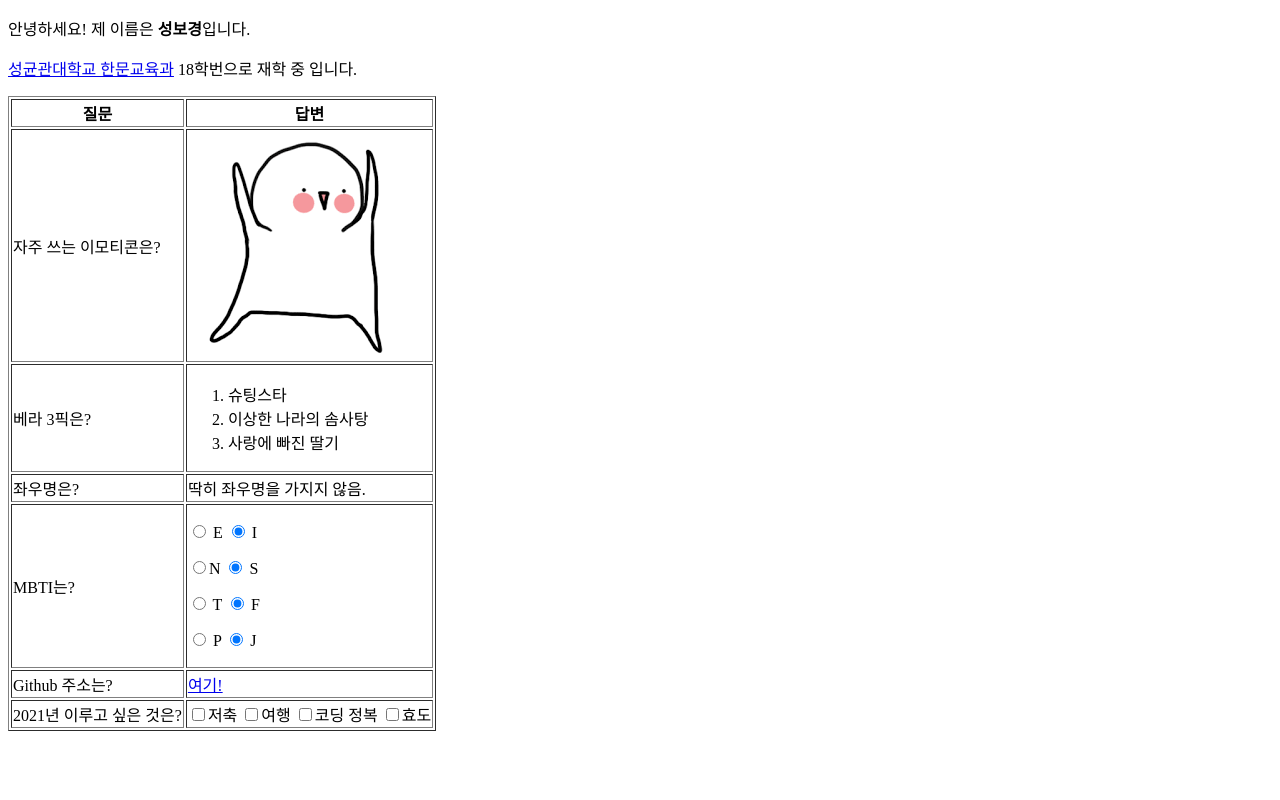
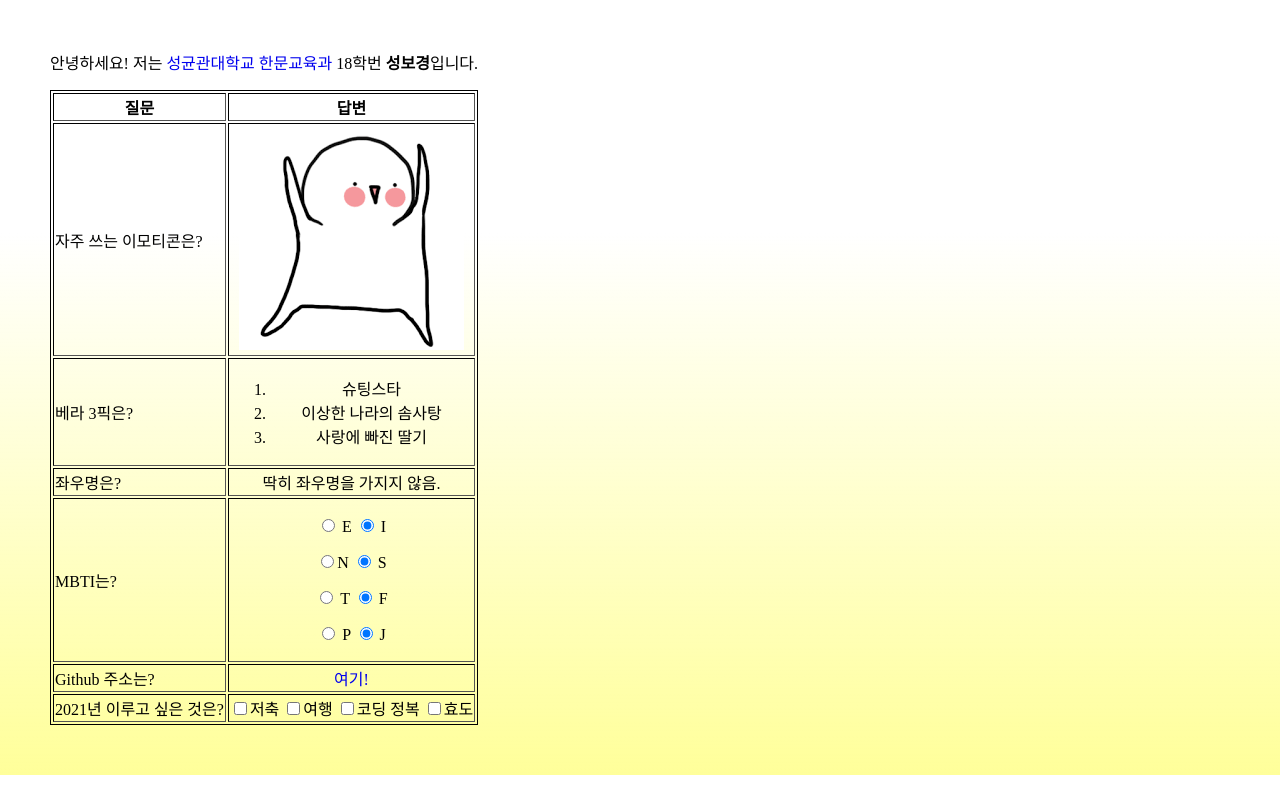
Before and after one commit to SeongBoKyung/web1, a plain HTML site: page quiz/intro.html in a window 1280 px wide. Drawn offline with Linux system fonts and the light colour scheme.

Commit message:
css추가

```diff
--- a/quiz/intro.html
+++ b/quiz/intro.html
@@ -3,20 +3,35 @@
     <head>
         <title>quiz1 -html</title>
         <meta charset = "utf-8">
+        <style>
+            body{
+                background:linear-gradient(white 30% ,rgba(255, 255, 0, 0.397));
+                font-family:'Maplestory OTF Light','Maplestory Light';
+                margin: 50px;
+            }
+            table{
+                border: 1px solid black;
+            }
+            .answer{
+                text-align: center;
+            }
+            a{
+                text-decoration: none;
+            }
+        </style>
     </head>
     <body>
-        <p>안녕하세요! 제 이름은 <strong>성보경</strong>입니다.</p>
-        <p><a href="https://coe.skku.edu/coe/undergraduate/chinese_intro.do"target="_blank">성균관대학교 한문교육과</a> 18학번으로 재학 중 입니다.</p>
+        <p>안녕하세요! 저는 <a href="https://coe.skku.edu/coe/undergraduate/chinese_intro.do"target="_blank">성균관대학교 한문교육과</a> 18학번 <strong>성보경</strong>입니다.</p>
         <table border="1">
             <th><strong>질문</strong></th>
             <th><strong>답변</strong></th>
             <tr>
                 <td>자주 쓰는 이모티콘은?</td>
-                <td><img src="이모티콘.png"></td>
+                <td class="answer"><img src="이모티콘.png"></td>
             </tr>
             <tr>
                 <td>베라 3픽은?</td>
-                <td><ol>
+                <td class="answer"><ol>
                     <li>슈팅스타</li>
                     <li>이상한 나라의 솜사탕</li>
                     <li>사랑에 빠진 딸기</li>
@@ -24,11 +39,11 @@
             </tr>
             <tr>
                 <td>좌우명은?</td>
-                <td>딱히 좌우명을 가지지 않음.</td>
+                <td class="answer">딱히 좌우명을 가지지 않음.</td>
             </tr>
             <tr>
                 <td>MBTI는?</td>
-                <td><form>
+                <td class="answer"><form>
                     <p><input type="radio" name="MBTIEI" value="E"/> E
                     <input type="radio" name="MBTIEI" checked="checked"value="I"/> I</p>
                     <p><input type="radio" name="MBTINS" value="N/"/>N
@@ -42,11 +57,11 @@
             </tr>
             <tr>
                 <td>Github 주소는?</td>
-                <td><a href="https://github.com/SeongBoKyung">여기!</a></td>
+                <td class="answer"><a href="https://github.com/SeongBoKyung">여기!</a></td>
             </tr>
             <tr>
                 <td>2021년 이루고 싶은 것은?</td>
-                <td>
+                <td class="answer">
                     <input type="checkbox" name="Wish" value="저축">저축
                     <input type="checkbox" name="Wish" value="여행">여행
                     <input type="checkbox" name="Wish" value="코딩 정복">코딩 정복
```
